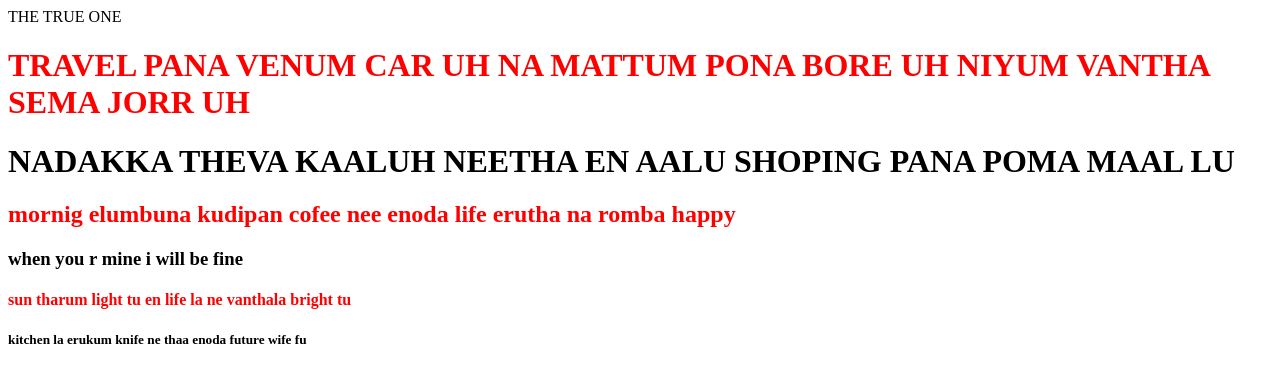
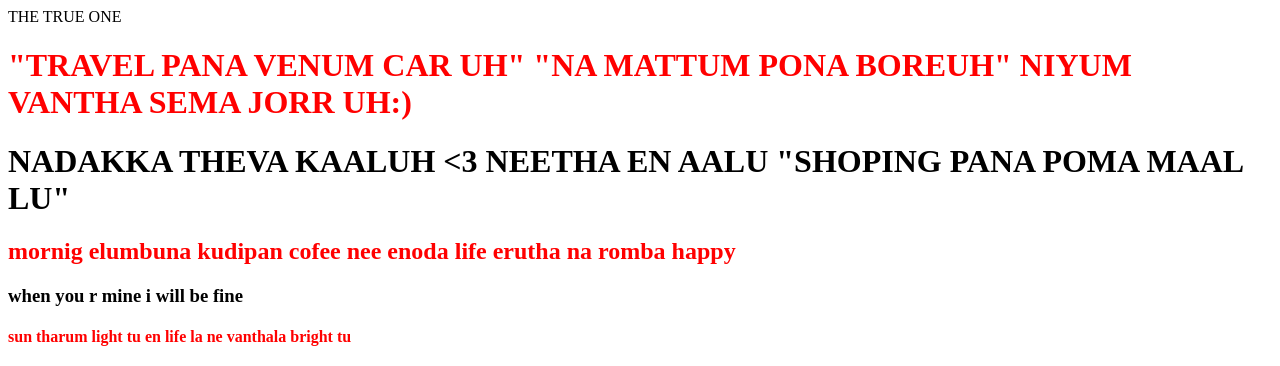
Before and after one commit to altrin206/altrin206.github.io, a plain HTML site: page index.html in a window 1280 px wide. Shown: the top 366 px of the page. Drawn offline with Linux system fonts and the light colour scheme.

Commit message:
Update index.html

```diff
--- a/index.html
+++ b/index.html
@@ -3,8 +3,8 @@
           <tittle>THE TRUE ONE</tittle>
        </head>
        <boady>
-        <h1 style="color:red">TRAVEL PANA VENUM CAR UH NA MATTUM PONA BORE UH NIYUM VANTHA SEMA JORR UH</h1>
-       <h1 style="color:black">NADAKKA THEVA KAALUH NEETHA EN AALU SHOPING PANA POMA MAAL LU</h1>
+        <h1 style="color:red">"TRAVEL PANA VENUM CAR UH" "NA MATTUM PONA BOREUH" NIYUM VANTHA SEMA JORR UH:)</h1>
+       <h1 style="color:black">NADAKKA THEVA KAALUH <3 NEETHA EN AALU "SHOPING PANA POMA MAAL LU"</h1>
        <h2 style="color:red">mornig elumbuna kudipan cofee nee enoda life erutha na romba happy</h2>
        <h3 style="color:black">when you r mine i will be fine  </h3>
        <h4 style="color:red">sun tharum light tu en life la ne vanthala bright tu</h4>
```
